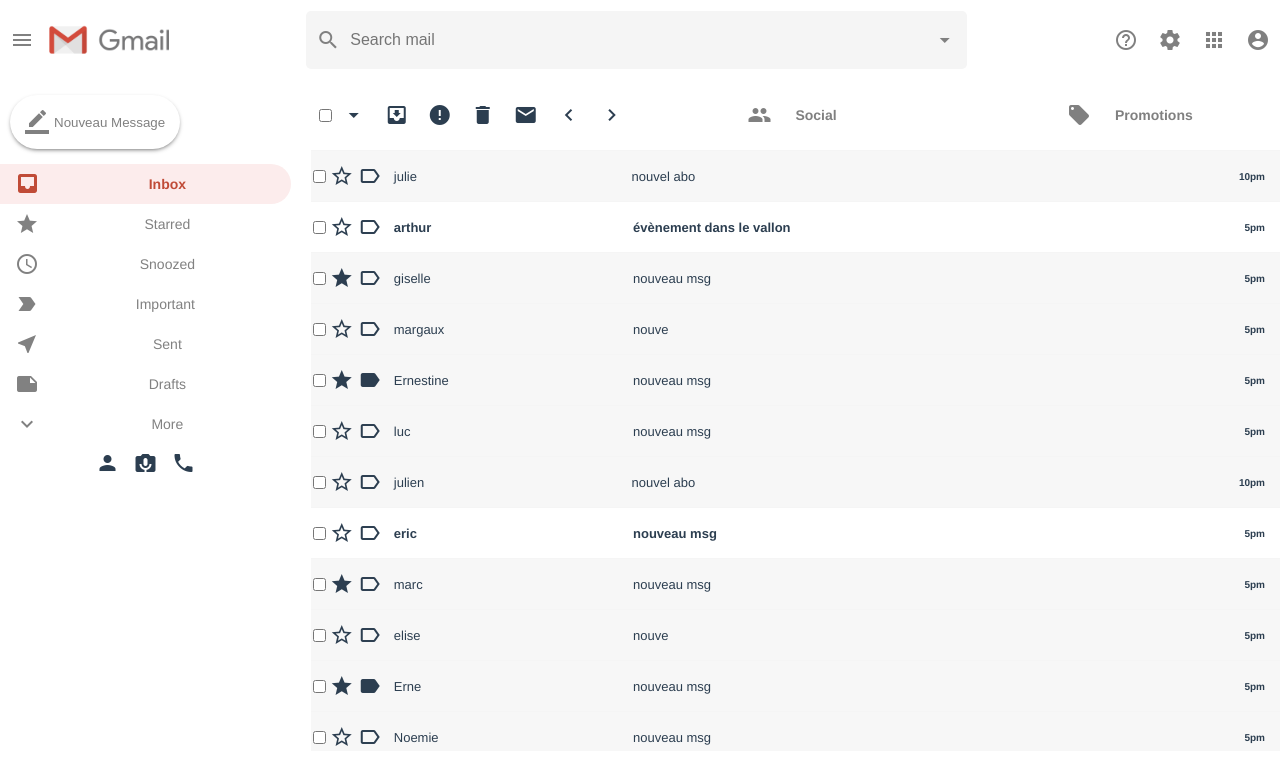
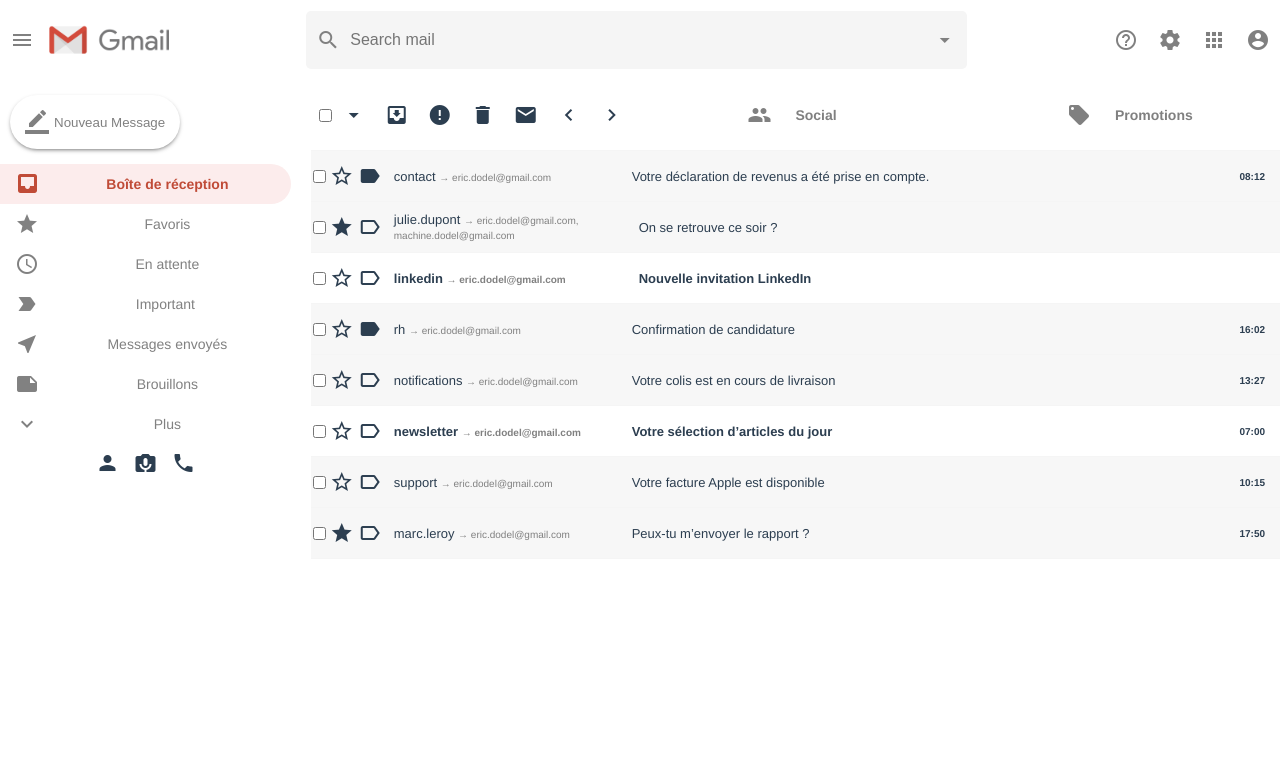
Before and after one commit to AurelienConil/offline_gmail, a Vue app: page / in a window 1280 px wide. Shown: the top 784 px of the page. Built offline with nearby package versions, Linux system fonts and the light colour scheme.

Commit message:
add CC, CCI, translate to french

```diff
--- a/src/App.vue
+++ b/src/App.vue
@@ -23,6 +23,9 @@
       <EmailView
         v-if="readingEmail"
         :author="viewMail.author"
+        :to="viewMail.to"
+        :cc="viewMail.cc"
+        :bcc="viewMail.bcc"
         :object="viewMail.object"
         :content="viewMail.content"
         :index="viewMail.index"
@@ -95,35 +98,61 @@ export default {
       this.currentlistofemail[star[0]].starred = !star[1]; // star if it is not starred
     },
     mailOpen: function (index) {
-      this.viewMail.author = this.currentlistofemail[index].author;
-      this.viewMail.object = this.currentlistofemail[index].preview;
-      this.viewMail.content = this.currentlistofemail[index].msg;
+      const mail = this.currentlistofemail[index];
+      this.viewMail.author = mail.author;
+      this.viewMail.to = mail.to || [];
+      this.viewMail.cc = mail.cc || [];
+      this.viewMail.bcc = mail.bcc || [];
+      this.viewMail.object = mail.preview;
+      this.viewMail.content = mail.msg;
       this.viewMail.index = index;
-      this.viewMail.time = this.currentlistofemail[index].time;
+      this.viewMail.time = mail.time;
       this.currentlistofemail[index].read = false; // read means unread
       this.readingEmail = true;
     },
-    sendMail: function (data) {
-      let m = {};
-      m.author = data[0];
-      m.msg = data[2];
-      m.time = "10pm";
-      m.preview = data[1];
-      m.read = true;
-      m.starred = false;
-      m.important = false;
-      m.spam = false;
+    sendMail: function (mail) {
+      let m = {
+        author: mail.author,
+        to: mail.to,
+        cc: mail.cc,
+        bcc: mail.bcc,
+        msg: mail.content,
+        time: "10pm",
+        preview: mail.object,
+        read: true,
+        starred: false,
+        important: false,
+        spam: false
+      };
       this.listofemailsent.push(m);
       this.writeMail.author = "";
       this.writeMail.object = "";
       this.writeMail.content = "";
       this.writingEmail= false;
-      console.log(data);
-      alert("mail envoyé");
-
+      console.log(mail);
+      // Affiche une notification personnalisée façon Gmail
+      const notif = document.createElement('div');
+      notif.textContent = 'GMAIL vous notifie : mail envoyé';
+      notif.style.position = 'fixed';
+      notif.style.top = '30px';
+      notif.style.right = '70px';
+      notif.style.background = '#323232';
+      notif.style.color = '#fff';
+      notif.style.padding = '16px 32px';
+      notif.style.borderRadius = '8px';
+      notif.style.boxShadow = '0 2px 8px rgba(0,0,0,0.2)';
+      notif.style.fontSize = '1.1rem';
+      notif.style.zIndex = '9999';
+      notif.style.opacity = '0.95';
+      notif.style.transition = 'opacity 0.3s';
+      document.body.appendChild(notif);
+      setTimeout(() => {
+        notif.style.opacity = '0';
+        setTimeout(() => document.body.removeChild(notif), 300);
+      }, 2000);
     },
     answerMail: function (arg) {
-      let aut = arg[0];
+      let aut = this.viewMail.author; // toujours l'expéditeur
       let obj = arg[1];
       this.writeMail.author = aut;
       this.writeMail.object = "RE : "+obj;
@@ -194,18 +223,22 @@ export default {
     },
     sidebarInbox: function () {
       this.currentcategoryemail = "inbox";
+      this.readingEmail = false;
       this.resetCurrentList();
     },
     sidebarStarred: function () {
       this.currentcategoryemail = "starred";
+      this.readingEmail = false;
       this.resetCurrentList();
     },
     sidebarImportant: function () {
       this.currentcategoryemail = "important";
+      this.readingEmail = false;
       this.resetCurrentList();
     },
     sidebarSent: function () {
       this.currentcategoryemail = "sent";
+      this.readingEmail = false;
       this.resetCurrentList();
       console.log("sent mode activated");
     },
--- a/src/components/AppEmail.vue
+++ b/src/components/AppEmail.vue
@@ -23,6 +23,7 @@
     </div>
     <p class="emailRow__title" :class="{ unread: read }" v-on:click="clickMail">
       {{ getNameAuthor() }}
+      <span v-if="to && to.length" style="font-size:10px; color:gray;"> → {{ to.join(', ') }}</span>
     </p>
 
     <div class="emailRow__message" v-on:click="clickMail">
@@ -42,7 +43,8 @@ export default {
   name: "AppEmail",
   props: {
     index: Number,
-    author: String,
+  author: String,
+  to: Array,
     time: String,
     preview: String,
     read: Boolean,
--- a/src/components/AppSidebar.vue
+++ b/src/components/AppSidebar.vue
@@ -3,37 +3,37 @@
     <button class="sidebar__compose" v-on:click="newMail">
       <span class="material-icons"> border_color </span> Nouveau message
     </button>
+
     <div class="sidebarOption " :class="{sidebarOption__active: currentMenu(0)}" v-on:click="inbox">
       <span class="material-icons"> inbox </span>
-      <h3>Inbox</h3>
+      <h3>Boîte de réception</h3>
     </div>
     <div class="sidebarOption"  :class="{sidebarOption__active: currentMenu(1)}" v-on:click="starred">
       <span class="material-icons"> star </span>
-      <h3>Starred</h3>
+      <h3>Favoris</h3>
     </div>
     <div class="sidebarOption" :class="{sidebarOption__active: currentMenu(2)}" v-on:click="snoozed" >
       <span class="material-icons"> access_time </span>
-      <h3>Snoozed</h3>
+      <h3>En attente</h3>
     </div>
     <div class="sidebarOption" :class="{sidebarOption__active: currentMenu(3)}" v-on:click="important">
       <span class="material-icons" style="width:20px"> label_important </span>
       <h3>Important</h3>
     </div>
 
-
     <div class="sidebarOption" :class="{sidebarOption__active: currentMenu(4)}" v-on:click="sent">
       <span class="material-icons"> near_me </span>
-      <h3>Sent</h3>
+      <h3>Messages envoyés</h3>
     </div>
 
     <div class="sidebarOption" :class="{sidebarOption__active: currentMenu(5)}" v-on:click="draft">
       <span class="material-icons"> note </span>
-      <h3>Drafts</h3>
+      <h3>Brouillons</h3>
     </div>
 
     <div class="sidebarOption">
       <span class="material-icons"> expand_more </span>
-      <h3>More</h3>
+      <h3>Plus</h3>
     </div>
 
     <div class="sidebar__footer">
--- a/src/components/EmailList.vue
+++ b/src/components/EmailList.vue
@@ -55,6 +55,7 @@
       <AppEmail
         v-for="(item, i) in listofmail"
         :author="item.author"
+        :to="item.to"
         :key="i"
         :index="i"
         :time="item.time"
--- a/src/components/EmailView.vue
+++ b/src/components/EmailView.vue
@@ -47,14 +47,23 @@
         <strong> {{ getNameAuthor() }} </strong> {{ "&lt;" + author + "&gt;" }}
         <p>A moi</p>
       </div>
+        <div v-if="to && to.length">
+          <span><b>À :</b> {{ to.join(', ') }}</span>
+        </div>
+        <div v-if="cc && cc.length">
+          <span><b>CC :</b> {{ cc.join(', ') }}</span>
+        </div>
+        <div v-if="bcc && bcc.length">
+          <span><b>CCI :</b> {{ bcc.join(', ') }}</span>
+        </div>
       <div class="emailAuthor_settings">
         nov. 2022 {{ time }} ( il y a 5 jours )
-        <span class="material-icons"> star</span>
+        <span class="material-icons" :style="{color: isStarred ? '#FFD700' : ''}" v-on:click="toggleStar">{{ isStarred ? 'star' : 'star_border' }}</span>
         <span class="material-icons" v-on:click="answer"> arrow_back</span>
-        <span class="material-icons"> more_vert </span>
+        <span class="material-icons" v-on:click="showMenu"> more_vert </span>
       </div>
     </div>
-    <div class="emailView" v-html="content"></div>
+    <div class="emailView">{{ content }}</div>
   </div>
 </template>
 
@@ -63,6 +72,9 @@ export default {
   name: "EmailView",
   props: {
     author: String,
+    to: Array,
+    cc: Array,
+    bcc: Array,
     object: String,
     content: String,
     time: String,
@@ -73,6 +85,14 @@ export default {
       selectAllCheckbox: false,
     };
   },
+  computed: {
+    isStarred() {
+      if (typeof this.index === 'number' && this.$parent && this.$parent.currentlistofemail) {
+        return this.$parent.currentlistofemail[this.index]?.starred;
+      }
+      return false;
+    }
+  },
   methods: {
     leaveView: function () {
       this.$emit("leave-view");
@@ -81,20 +101,41 @@ export default {
       this.$emit("action", [actionName, this.index]);
     },
     answer: function () {
-      console.log("author: " + this.author);
-      this.$emit("answer", [this.author, this.object]);
+      // On répond au premier destinataire du champ "to" si présent, sinon à author
+      let replyTo = '';
+      if (Array.isArray(this.to) && this.to.length > 0) {
+        replyTo = this.to[0];
+      } else if (this.author) {
+        replyTo = this.author;
+      }
+      this.$emit("answer", [replyTo, this.object]);
     },
     getNameAuthor: function () {
-      let split = this.author.split("@");
-      let name = split[0].split("");
-      name[0] = name[0].toUpperCase(); // Let's upperCase the first letter
-      name = name.join("");
-      return name;
+      // Si plusieurs auteurs (tableau)
+      const formatName = (email) => {
+        if (!email || typeof email !== 'string') return '';
+        let split = email.split("@");
+        if (!split[0] || split[0].length === 0) return email;
+        let name = split[0].split("");
+        if (name.length > 0) name[0] = name[0].toUpperCase();
+        name = name.join("");
+        return name;
+      };
+      if (Array.isArray(this.author)) {
+        return this.author.map(formatName).join(', ');
+      } else {
+        return formatName(this.author);
+      }
     },
-    /*
-    TODO : écrire un emit mailAction avec toutes les infos qu'on a besoin, "quelle action", "quel parametre". Comme ça, un unique emit à remonter juq'au
-    main, pour toutes actions possibles sur les mails.
-    */
+    toggleStar: function () {
+      if (typeof this.index === 'number' && this.$parent && this.$parent.currentlistofemail) {
+        let mail = this.$parent.currentlistofemail[this.index];
+        if (mail) mail.starred = !mail.starred;
+      }
+    },
+    showMenu: function () {
+      alert('Fonctionnalité à venir : menu actions mail.');
+    },
   },
   watch: {},
 };
--- a/src/components/EmailWrite.vue
+++ b/src/components/EmailWrite.vue
@@ -12,7 +12,13 @@
       </div>
     </div>
     <div v-if="isNotReduced" class="line">
-      <input type="text" v-model="localAuthor" placeholder="Destinataire" />
+      <input type="text" v-model="toInput" placeholder="À (séparer par des virgules)" />
+    </div>
+    <div v-if="isNotReduced" class="line">
+      <input type="text" v-model="ccInput" placeholder="CC (séparer par des virgules)" />
+    </div>
+    <div v-if="isNotReduced" class="line">
+      <input type="text" v-model="bccInput" placeholder="CCI (séparer par des virgules)" />
     </div>
     <div v-if="isNotReduced" class="line">
       <input type="text" v-model="localObject" placeholder="Objet" />
@@ -39,10 +45,20 @@ export default {
   data() {
     return {
       localAuthor: this.author,
+      toInput: this.author ? this.author : '',
+      ccInput: '',
+      bccInput: '',
       localObject: this.object,
       localContent: this.content,
       isNotReduced: true,
     };
+  },
+  watch: {
+    author(newVal) {
+      if (newVal) {
+        this.toInput = newVal;
+      }
+    }
   },
   methods: {
     close: function () {
@@ -54,21 +70,26 @@ export default {
       console.log(this.isReduceClass());
     },
     send: function () {
-      if (this.localAuthor.length == 0) return alert("destinataire vide");
-      if (this.localObject.length == 0) return alert("objet du mail vide");
-      if (this.localContent.length == 0) return alert("mail vide ...");
+      // Validation
+      if (!this.toInput || this.toInput.trim().length === 0) return alert("destinataire vide");
+      if (!this.localObject || this.localObject.trim().length === 0) return alert("objet du mail vide");
+      if (!this.localContent || this.localContent.trim().length === 0) return alert("mail vide ...");
 
-      let msgFinal =
-        "author:" +
-        this.localAuthor +
-        " obj:" +
-        this.localObject +
-        " content:" +
-        this.localContent;
-      console.log("send message");
-      console.log(msgFinal);
-      let data = [this.localAuthor, this.localObject, this.localContent];
-      this.$emit("send-mail", data);
+      // Split les champs par virgule et nettoie
+      const to = this.toInput.split(',').map(e => e.trim()).filter(e => e);
+      const cc = this.ccInput.split(',').map(e => e.trim()).filter(e => e);
+      const bcc = this.bccInput.split(',').map(e => e.trim()).filter(e => e);
+
+      let msgFinal = {
+        author: this.localAuthor,
+        to,
+        cc,
+        bcc,
+        object: this.localObject,
+        content: this.localContent
+      };
+      console.log("send message", msgFinal);
+      this.$emit("send-mail", msgFinal);
     },
     isReduceClass: function () {
       if (this.isNotReduced) return "writeMain";
@@ -86,7 +107,7 @@ export default {
 .writeMain {
   position: absolute;
   width: 500px;
-  height: 500px;
+  height: 570px;
   margin: 50px auto auto 0px;
   right: 5px;
   bottom: 0px;
--- a/src/emailDataInbox.json
+++ b/src/emailDataInbox.json
@@ -1,9 +1,68 @@
 [
     {
-        "author": "julie@gmail.com",
-        "msg": "blabla <br> Pour moi",
-        "time": "10pm",
-        "preview": "nouvel abo",
+    "author": "contact@impots.gouv.fr",
+    "to": ["eric.dodel@gmail.com"],
+    "cc": [],
+    "bcc": [],
+        "msg": "Bonjour,\n\nVotre déclaration de revenus a bien été prise en compte. Vous pouvez consulter votre avis d’imposition sur votre espace personnel.\n\nCordialement,\nL’équipe des impôts",
+        "time": "08:12",
+        "preview": "Votre déclaration de revenus a été prise en compte.",
+        "selected": false,
+        "read": false,
+        "starred": false,
+        "spam": false,
+        "important": true
+    },
+    {
+    "author": "julie.dupont@gmail.com",
+    "to": ["eric.dodel@gmail.com", "machine.dodel@gmail.com"],
+    "cc": [],
+    "bcc": [],
+        "msg": "Coucou !\n\nOn se retrouve ce soir à 19h au resto ? Dis-moi si tu préfères changer l’heure. Bisous !",
+        "tieric.dodel": "11:45",
+        "preview": "On se retrouve ce soir ?",
+        "selected": false,
+        "read": false,
+        "starred": true,
+        "spam": false,
+        "important": false
+    },
+    {
+    "author": "linkedin@linkedin.com",
+    "to": ["eric.dodel@gmail.com"],
+    "cc": [],
+    "bcc": [],
+        "msg": "Bonjour Aurélien,\n\nVous avez reçu une nouvelle invitation à rejoindre le réseau de Jean Martin.\n\nVoir l’invitation sur LinkedIn.",
+        "tieric.dodel": "09:30",
+        "preview": "Nouvelle invitation LinkedIn",
+        "selected": false,
+        "read": true,
+        "starred": false,
+        "spam": false,
+        "important": false
+    },
+    {
+    "author": "rh@entreprise.com",
+    "to": ["eric.dodel@gmail.com"],
+    "cc": [],
+    "bcc": [],
+        "msg": "Bonjour,\n\nNous confirmons la réception de votre candidature pour le poste de développeur web. Nous reviendrons vers vous prochainement.\n\nCordialement,\nL’équipe RH",
+        "time": "16:02",
+        "preview": "Confirmation de candidature",
+        "selected": false,
+        "read": false,
+        "starred": false,
+        "spam": false,
+        "important": true
+    },
+    {
+    "author": "notifications@laposte.net",
+    "to": ["eric.dodel@gmail.com"],
+    "cc": [],
+    "bcc": [],
+        "msg": "Votre colis n° 8Z123456789FR est en cours de livraison. Suivez votre colis sur notre site.",
+        "time": "13:27",
+        "preview": "Votre colis est en cours de livraison",
         "selected": false,
         "read": false,
         "starred": false,
@@ -11,10 +70,13 @@
         "important": false
     },
     {
-        "author": "arthur@gmail.com",
-        "msg": "Il y a maintenant deux mois, à la fin de l'été et malgré des températures peu clémentes,  l'événement Jusqu'au vallon, a rassemblé environ 150 participant-e-s dans le vallon de Charembeau. Ce furent deux jours de rencontres, conférences, projections cinéma, balades-cueillettes et animations en pleine nature autour de l'agroécologie.",
-        "time": "5pm",
-        "preview": " évènement dans le vallon",
+    "author": "newsletter@lemonde.fr",
+    "to": ["eric.dodel@gmail.com"],
+    "cc": [],
+    "bcc": [],
+        "msg": "Voici votre sélection d’articles du jour :\n- L’actualité internationale\n- Analyse politique\n- Culture et loisirs\nBonne lecture !",
+        "time": "07:00",
+        "preview": "Votre sélection d’articles du jour",
         "selected": false,
         "read": true,
         "starred": false,
@@ -22,21 +84,13 @@
         "important": false
     },
     {
-        "author": "giselle@gmail.com",
-        "msg": "cuicui",
-        "time": "5pm",
-        "preview": "nouveau msg",
-        "selected": false,
-        "read": false,
-        "starred": true,
-        "spam": false,
-        "important": false
-    },
-    {
-        "author": "margaux@gmail.com",
-        "msg": "ci",
-        "time": "5pm",
-        "preview": "nouve",
+    "author": "support@apple.com",
+    "to": ["eric.dodel@gmail.com"],
+    "cc": [],
+    "bcc": [],
+        "msg": "Votre facture pour l’achat sur l’App Store est disponible dans votre espace client.",
+        "time": "10:15",
+        "preview": "Votre facture Apple est disponible",
         "selected": false,
         "read": false,
         "starred": false,
@@ -44,91 +98,17 @@
         "important": false
     },
     {
-        "author": "Ernestine@gmail.com",
-        "msg": "cuicui",
-        "time": "5pm",
-        "preview": "nouveau msg",
-        "selected": false,
-        "read": false,
-        "starred": true,
-        "spam": false,
-        "important": true
-    },
-    {
-        "author": "luc@gmail.com",
-        "msg": "cuicui",
-        "time": "5pm",
-        "preview": "nouveau msg",
-        "selected": false,
-        "read": false,
-        "starred": false,
-        "spam": false,
-        "important": false
-    },
-    {
-        "author": "julien@gmail.com",
-        "msg": "blabla",
-        "time": "10pm",
-        "preview": "nouvel abo",
-        "selected": false,
-        "read": false,
-        "starred": false,
-        "spam": false,
-        "important": false
-    },
-    {
-        "author": "eric@gmail.com",
-        "msg": "cuicui",
-        "time": "5pm",
-        "preview": "nouveau msg",
-        "selected": false,
-        "read": true,
-        "starred": false,
-        "spam": false,
-        "important": false
-    },
-    {
-        "author": "marc@protonmail.com",
-        "msg": "cuicui",
-        "time": "5pm",
-        "preview": "nouveau msg",
+    "author": "marc.leroy@protonmail.com",
+    "to": ["eric.dodel@gmail.com"],
+    "cc": [],
+    "bcc": [],
+        "msg": "Salut Aurélien,\n\nPeux-tu m’envoyer le rapport avant demain midi ? Merci d’avance !",
+        "time": "17:50",
+        "preview": "Peux-tu m’envoyer le rapport ?",
         "selected": false,
         "read": false,
         "starred": true,
         "spam": false,
         "important": false
-    },
-    {
-        "author": "elise@gmail.com",
-        "msg": "ci",
-        "time": "5pm",
-        "preview": "nouve",
-        "selected": true,
-        "read": false,
-        "starred": false,
-        "spam": false,
-        "important": false
-    },
-    {
-        "author": "Erne",
-        "msg": "cuicui",
-        "time": "5pm",
-        "preview": "nouveau msg",
-        "selected": false,
-        "read": false,
-        "starred": true,
-        "spam": false,
-        "important": true
-    },
-    {
-        "author": "Noemie@gmail.com",
-        "msg": "cuicui",
-        "time": "5pm",
-        "preview": "nouveau msg",
-        "selected": false,
-        "read": false,
-        "starred": false,
-        "spam": false,
-        "important": false
     }
 ]
--- a/src/emailDataSent.json
+++ b/src/emailDataSent.json
@@ -1,12 +1,54 @@
 [
     {
-        "author": "monami@gmail.com",
-        "msg": "blabla",
-        "time": "10pm",
-        "preview": "super nouvelle à annoncer",
+    "author": "rh@entreprise.com",
+    "to": ["candidat@gmail.com"],
+    "cc": [],
+    "bcc": [],
+        "msg": "Bonjour,\n\nVeuillez trouver ci-joint mon CV et ma lettre de motivation pour le poste de développeur web. Je reste à votre disposition pour toute information complémentaire.\n\nCordialement,\nAurélien Conil",
+        "time": "08:55",
+        "preview": "Candidature développeur web",
+        "selected": false,
+        "read": true,
+        "starred": false,
+        "important": true
+    },
+    {
+    "author": "julie.dupont@gmail.com",
+    "to": ["julie.dupont@gmail.com"],
+    "cc": [],
+    "bcc": [],
+        "msg": "Coucou Julie,\n\nJe confirme pour ce soir, à tout à l’heure !",
+        "time": "12:01",
+        "preview": "Je confirme pour ce soir",
         "selected": false,
         "read": false,
         "starred": false,
-        "important" : false
+        "important": false
+    },
+    {
+    "author": "support@apple.com",
+    "to": ["support@apple.com"],
+    "cc": [],
+    "bcc": [],
+        "msg": "Bonjour,\n\nJe rencontre un problème avec mon identifiant Apple. Pouvez-vous m’aider à le résoudre ? Merci d’avance.",
+        "time": "14:22",
+        "preview": "Problème identifiant Apple",
+        "selected": false,
+        "read": false,
+        "starred": false,
+        "important": false
+    },
+    {
+    "author": "marc.leroy@protonmail.com",
+    "to": ["marc.leroy@protonmail.com"],
+    "cc": [],
+    "bcc": [],
+        "msg": "Salut Marc,\n\nVoici le rapport demandé en pièce jointe. N’hésite pas si tu as des questions.",
+        "time": "18:03",
+        "preview": "Voici le rapport demandé",
+        "selected": false,
+        "read": false,
+        "starred": true,
+        "important": false
     }
 ]
```
